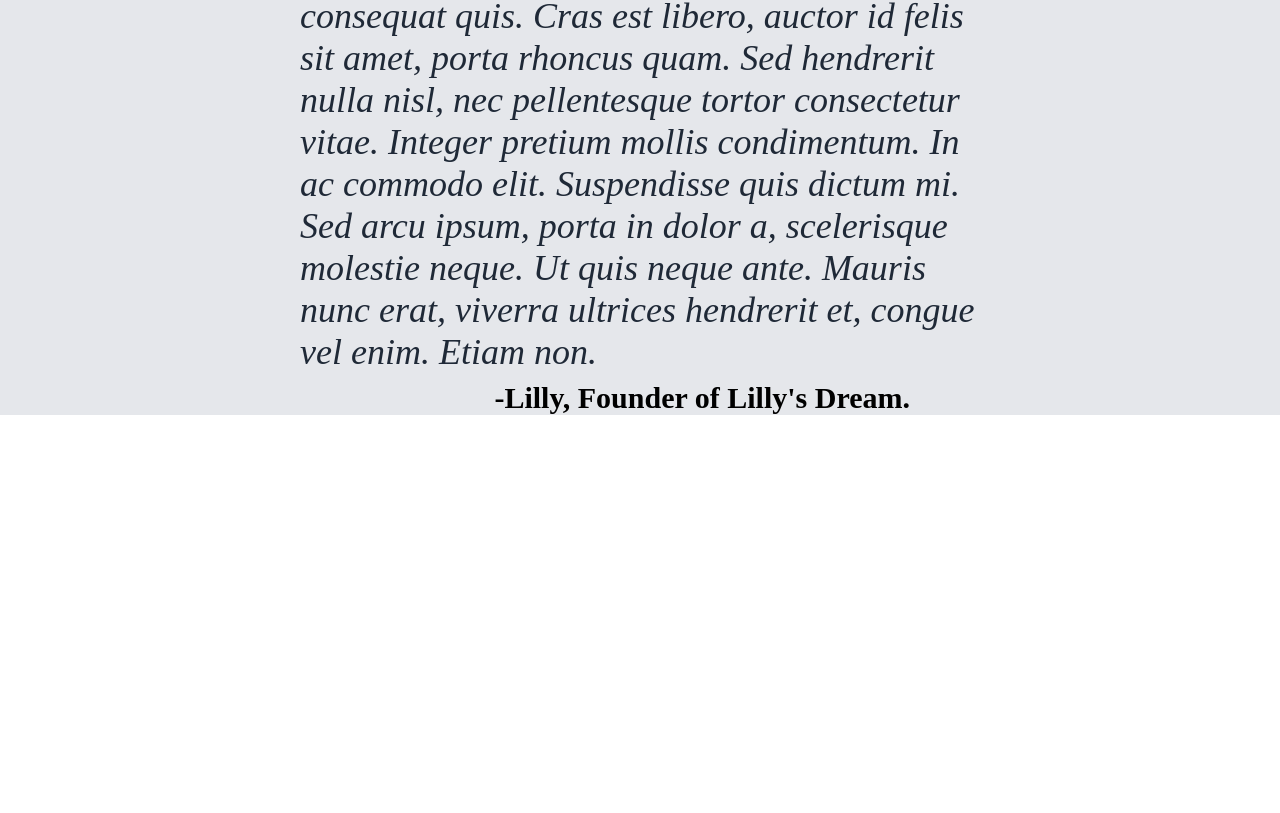
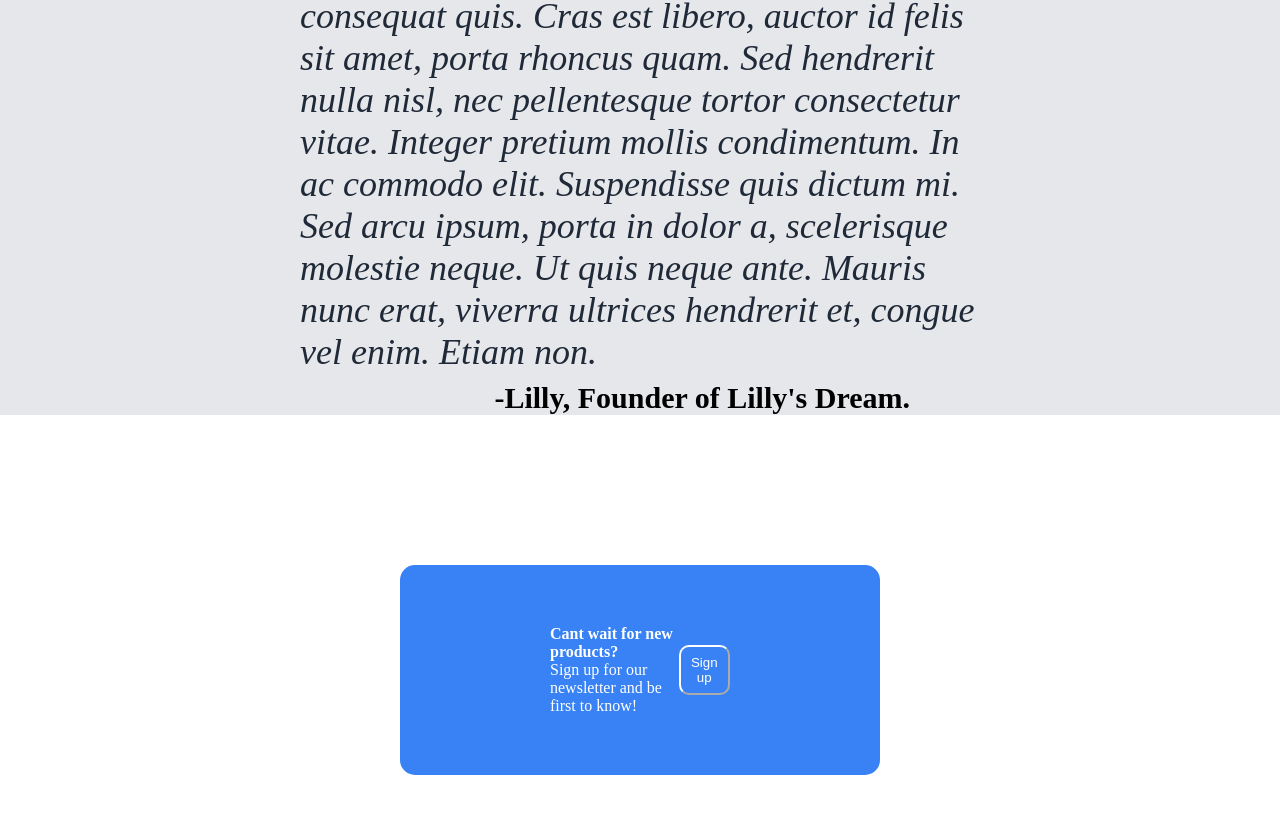
Before and after one commit to jurianoff/lilly, a plain HTML site: page index.html in a window 1280 px wide. Shown: the part 1333-2146 px from the top of the page. Before the commit the page ends 1748 px from the top, so only its background shows below. Drawn offline with Linux system fonts and the light colour scheme.

Commit message:
Add 'call to action' section

```diff
--- a/index.html
+++ b/index.html
@@ -55,5 +55,13 @@
             </div>
         </div>
     </div>
+
+    <div class="call">
+        <div class="callText">
+            <h4>Cant wait for new products?</h4>
+            <div>Sign up for our newsletter and be first to know!</div>
+        </div>
+        <button type="button">Sign up</button>
+    </div>
 </body>
 </html>
--- a/style.css
+++ b/style.css
@@ -1,4 +1,9 @@
 body {
+    margin: 0;
+    padding: 0;
+}
+
+h4 {
     margin: 0;
     padding: 0;
 }
@@ -141,3 +146,22 @@
     align-self:flex-end;
     padding-right: 70px;
 }
+
+.call {
+    display: flex;
+    justify-content: space-between;
+    margin: 150px 400px;
+    align-items: center;
+    background-color: #3882f6;
+    padding: 60px 150px;
+    border-radius: 15px;
+}
+
+.callText {
+    color: white;
+}
+
+.call button {
+    color: white;
+    border-color: white;
+}
```
